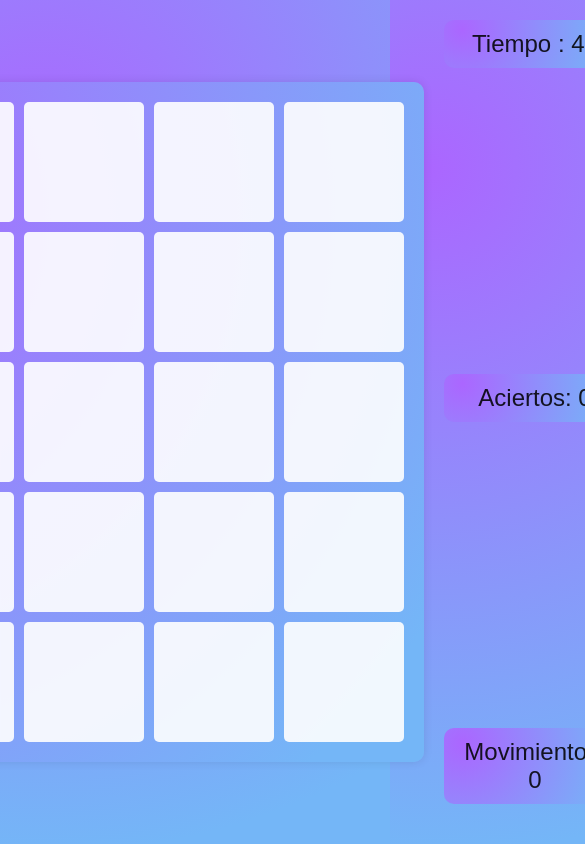
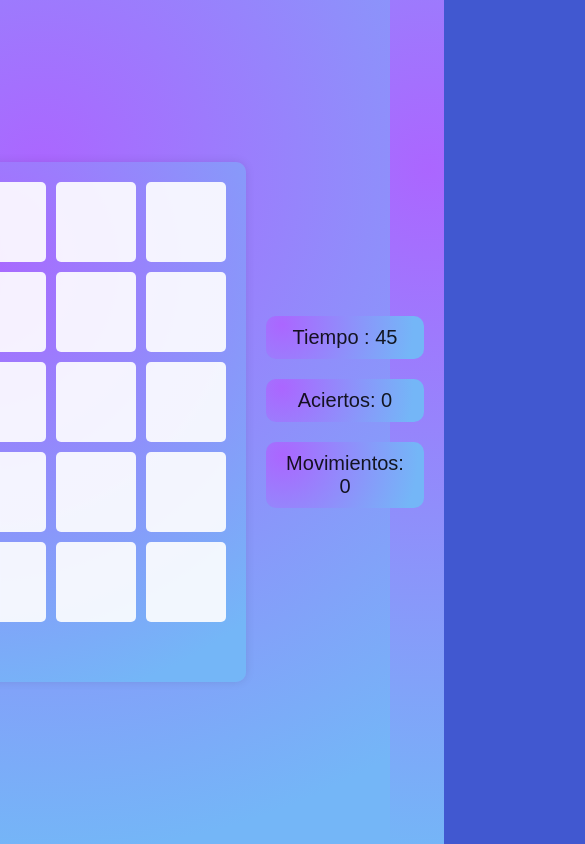
Before and after one commit to mati-gaston/probandojs, a plain HTML site: page index.html in a window 390 px wide. Shown: the top 844 px of the page, 585 px wide, since content can reach past the window. Drawn offline with Linux system fonts and the light colour scheme.

Commit message:
hacemos el juego responsive

```diff
--- a/css/style.css
+++ b/css/style.css
@@ -1,11 +1,18 @@
+/* Estilos generales para todos los dispositivos */
+* {
+    margin: 0;
+    padding: 0;
+    box-sizing: border-box;
+}
+
 body {
     display: flex;
     justify-content: center;
     align-items: center;
-    height: 100vh;
+    min-height: 100vh;
     margin: 0;
-    background: #4158D0; /* Fallback color */
-    background-image: radial-gradient( circle farthest-corner at 10% 20%,  rgba(171,102,255,1) 0%, rgba(116,182,247,1) 90% ); /* Gradiente de colores */
+    background: #4158D0;
+    background-image: radial-gradient(circle farthest-corner at 10% 20%, rgba(171, 102, 255, 1) 0%, rgba(116, 182, 247, 1) 90%);
     font-family: sans-serif;
 }
 
@@ -14,7 +21,7 @@ body {
     grid-template-columns: repeat(5, 120px);
     grid-template-rows: repeat(5, 120px);
     gap: 10px;
-    background-image: radial-gradient( circle farthest-corner at 10% 20%,  rgba(171,102,255,1) 0%, rgba(116,182,247,1) 90% );/* Aplicamos el mismo gradiente al contenedor */
+    background-image: radial-gradient(circle farthest-corner at 10% 20%, rgba(171, 102, 255, 1) 0%, rgba(116, 182, 247, 1) 90%);
     border-radius: 10px;
     padding: 20px;
     box-shadow: 0px 0px 10px rgba(0, 0, 0, 0.1);
@@ -42,8 +49,7 @@ body {
     display: flex;
     flex-direction: column;
     justify-content: space-between;
-    height: 100vh;
-    max-width:  300px;
+    max-width: 300px;
     padding: 20px;
     box-sizing: border-box;
     color: #ffffff;
@@ -57,5 +63,21 @@ body {
     text-align: center;
     font-size: 24px;
     color: #000000dd;
-    background-image: radial-gradient( circle farthest-corner at 10% 20%,  rgba(171,102,255,1) 0%, rgba(116,182,247,1) 90% );
+    background-image: radial-gradient(circle farthest-corner at 10% 20%, rgba(171, 102, 255, 1) 0%, rgba(116, 182, 247, 1) 90%);
 }
+
+/* Media queries para dispositivos móviles */
+@media (max-width: 768px) {
+    .container {
+        grid-template-columns: repeat(3, 80px);
+        grid-template-rows: repeat(5, 80px);
+    }
+
+    .tile {
+        font-size: 24px;
+    }
+
+    .game-info {
+        font-size: 20px;
+    }
+}
```
